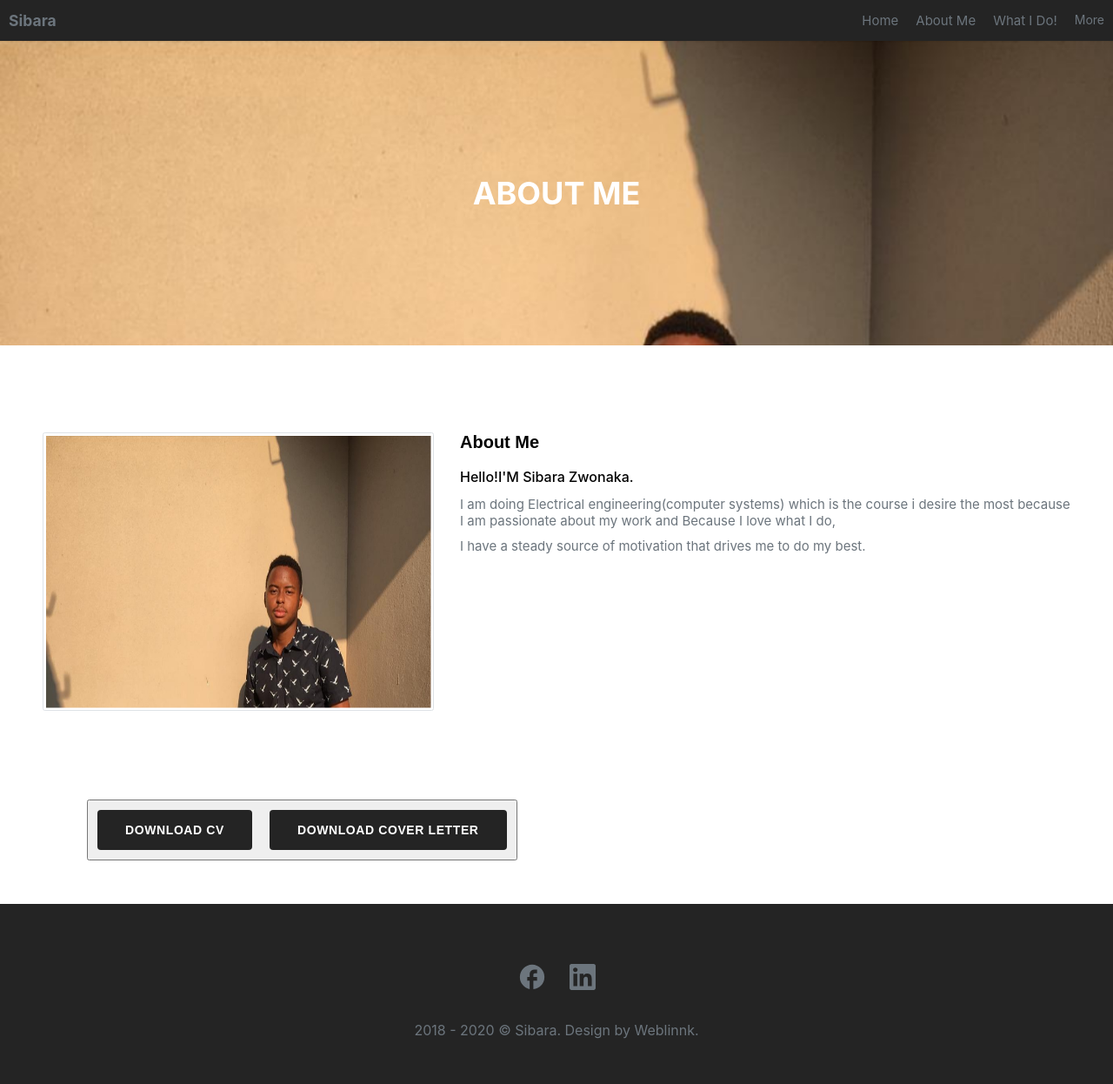
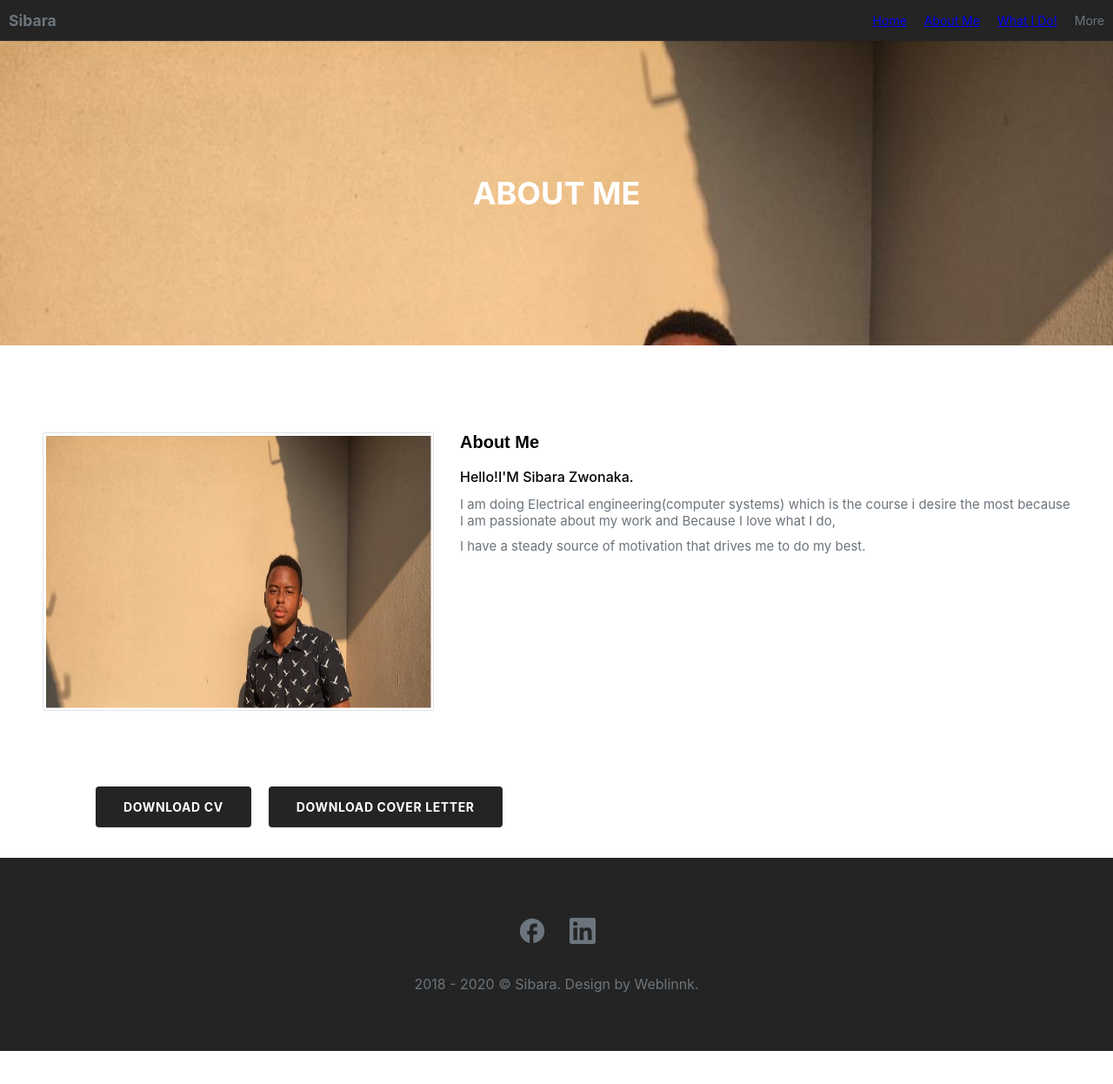
Before and after one commit to Mulelur/sibara-e-poe, a React (Create React App) app: page /about-me in a window 1280 px wide. Shown: the top 1246 px of the page at 87% size. After the commit the page ends 1208 px from the top, so only its background shows below. Built offline with nearby package versions, Linux system fonts and the light colour scheme.

Commit message:
add link from router

```diff
--- a/src/components/aboutMe/styles/aboutMe.js
+++ b/src/components/aboutMe/styles/aboutMe.js
@@ -57,7 +57,7 @@ export const Text = styled.p`
   margin-bottom: 1rem;
 `;
 
-export const Buttons = styled.button`
+export const Buttons = styled.div`
   margin: 0 10rem;
   margin-bottom: 5rem;
   padding: none;
--- a/src/components/buttons/styles/button.js
+++ b/src/components/buttons/styles/button.js
@@ -1,7 +1,7 @@
 import styled from "styled-components";
 import { primaryColor } from "../../../colors/colors";
 
-export const CvButton = styled.button`
+export const CvButton = styled.a`
   background-color: ${primaryColor};
   padding: 15px 32px;
   font-size: 14px;
@@ -15,10 +15,11 @@ export const CvButton = styled.button`
   margin: 1rem;
   border: none;
   border-radius: 0.4rem;
+  text-decoration: none;
 
   &:hover {
     background-color: #e65f78;
   }
 `;
 
-export const LatterButton = styled.button``;
+export const LatterButton = styled.a``;
--- a/src/container/navBar.js
+++ b/src/container/navBar.js
@@ -1,4 +1,5 @@
 import React, { useState } from "react";
+import { Link } from "react-router-dom";
 import { NavBar } from "../components";
 import { NavData } from "../data/navData";
 import { MenuIcon } from "../icons/icons";
@@ -20,7 +21,7 @@ export default function NavBarContainer() {
             return (
               !item.type && (
                 <NavBar.ListItem>
-                  <NavBar.Link href={item.path}>{item.title}</NavBar.Link>
+                  <Link to={item.path}>{item.title}</Link>
                 </NavBar.ListItem>
               )
             );
@@ -38,7 +39,7 @@ export default function NavBarContainer() {
                 return (
                   item.type === "more" && (
                     <NavBar.ListItem>
-                      <NavBar.Link href={item.path}>{item.title}</NavBar.Link>
+                      <Link to={item.path}>{item.title}</Link>
                     </NavBar.ListItem>
                   )
                 );
```
